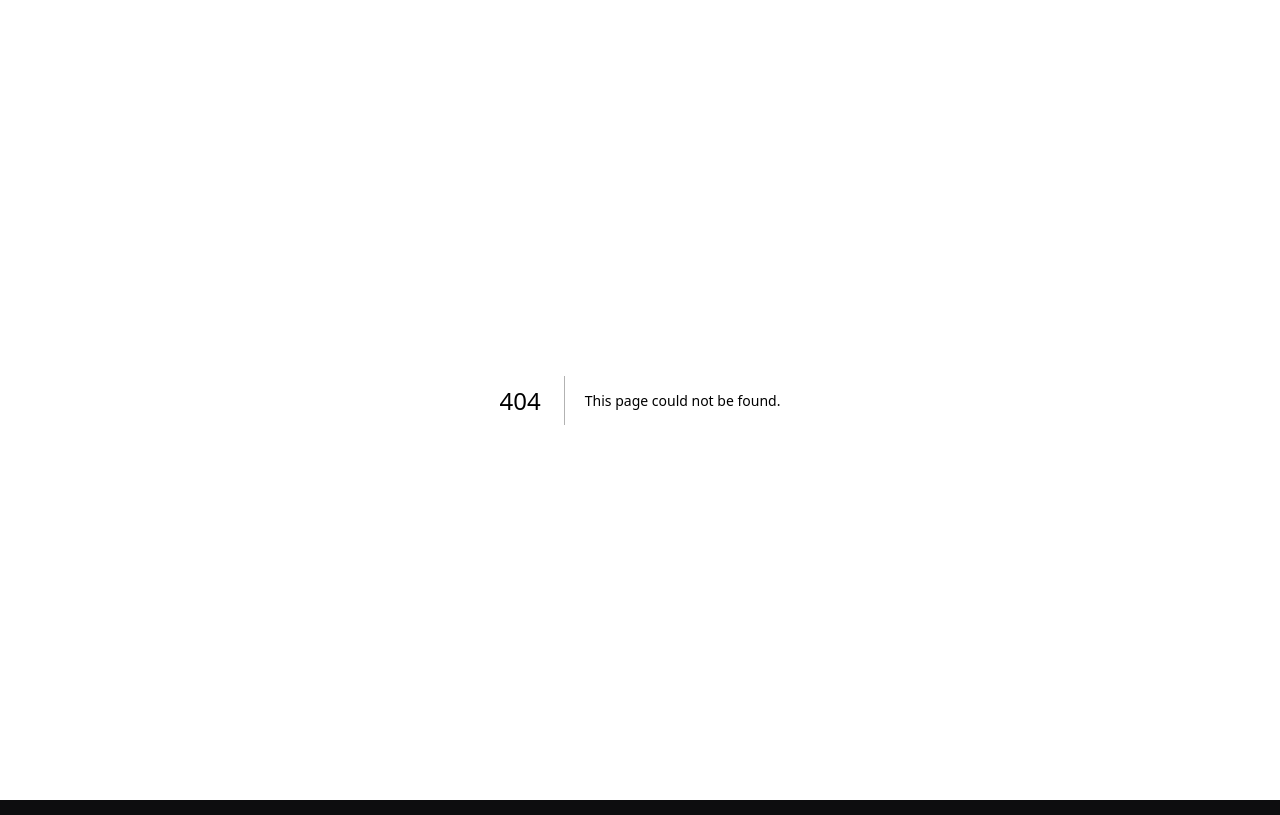
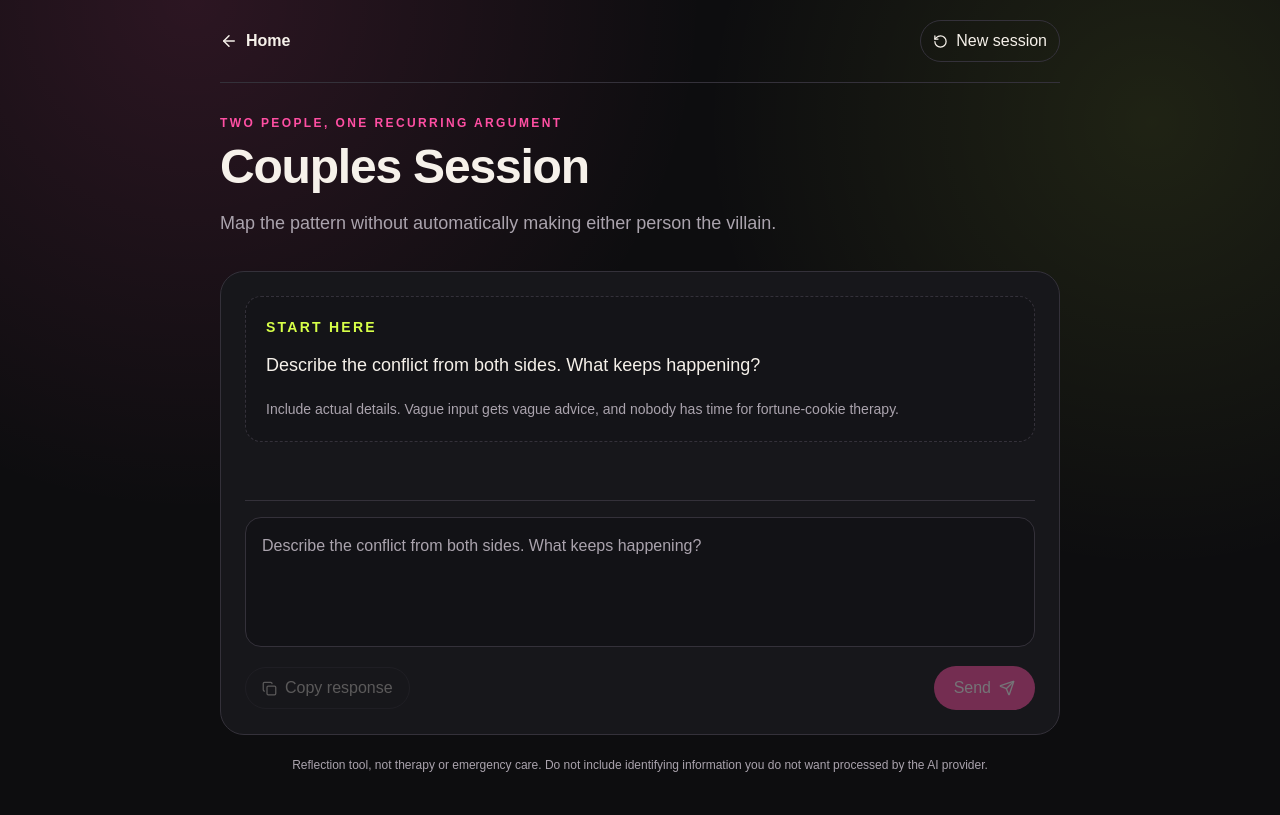
Before and after one commit to tvsketch/Therapissed, a Next.js app: page /session/couples in a window 1280 px wide. Before the commit this address had no page. Built offline with nearby package versions, Linux system fonts and the light colour scheme.

Commit message:
Add dynamic session pages

```diff
--- /dev/null
+++ b/app/session/[mode]/page.tsx
@@ -0,0 +1,16 @@
+import { notFound } from "next/navigation";
+import SessionClient from "./session-client";
+import { getSessionMode, sessionModes } from "@/lib/modes";
+
+export function generateStaticParams() {
+  return sessionModes.map((mode) => ({ mode: mode.slug }));
+}
+
+export default async function SessionPage({ params }: { params: Promise<{ mode: string }> }) {
+  const { mode: slug } = await params;
+  const mode = getSessionMode(slug);
+
+  if (!mode) notFound();
+
+  return <SessionClient mode={mode} />;
+}
```
